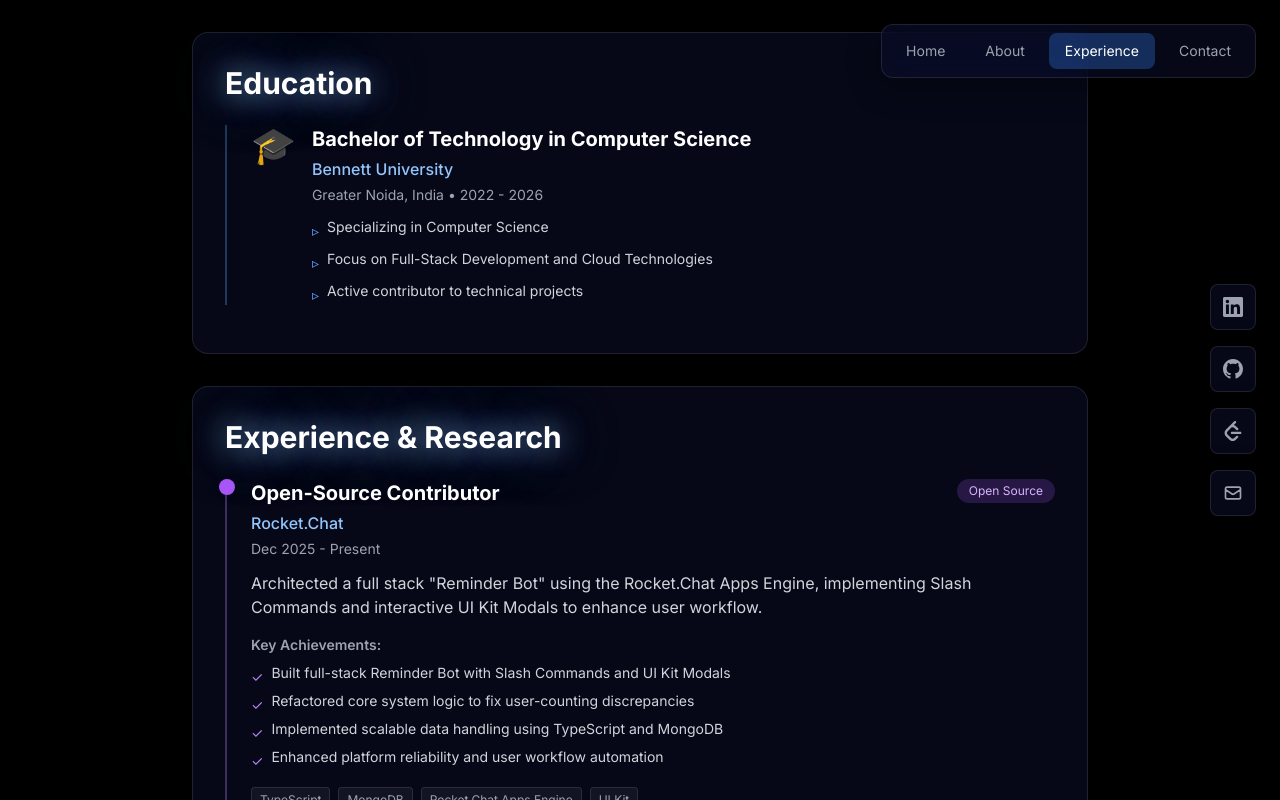
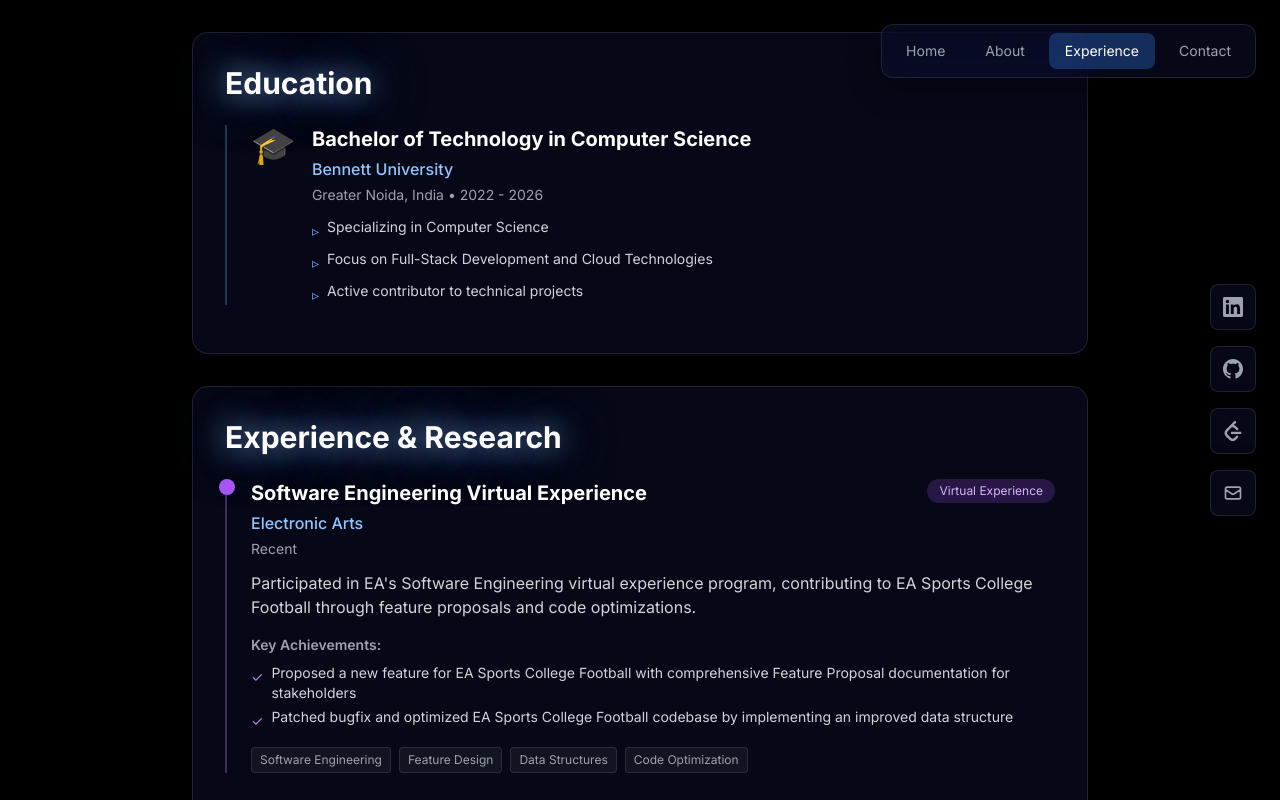
Before and after one commit to adrianYT028/poerfolio_app, a React (Vite) app: page / in a window 1280 px wide. Both pictures are taken after a click on the button "Experience". Built offline with nearby package versions, Linux system fonts and the light colour scheme; no server answers.

Commit message:
Update portfolio: Add EA experience and latest resume

```diff
--- a/src/components/ui/Experience.tsx
+++ b/src/components/ui/Experience.tsx
@@ -2,6 +2,18 @@
 
 export function Experience() {
   const experiences = [
+    {
+      title: 'Software Engineering Virtual Experience',
+      company: 'Electronic Arts',
+      period: 'Recent',
+      type: 'Virtual Experience',
+      description: 'Participated in EA\'s Software Engineering virtual experience program, contributing to EA Sports College Football through feature proposals and code optimizations.',
+      technologies: ['Software Engineering', 'Feature Design', 'Data Structures', 'Code Optimization'],
+      achievements: [
+        'Proposed a new feature for EA Sports College Football with comprehensive Feature Proposal documentation for stakeholders',
+        'Patched bugfix and optimized EA Sports College Football codebase by implementing an improved data structure'
+      ]
+    },
     {
       title: 'Open-Source Contributor',
       company: 'Rocket.Chat',
--- a/src/components/ui/Hero.tsx
+++ b/src/components/ui/Hero.tsx
@@ -46,7 +46,7 @@
             Contact Me
           </a>
           <a
-            href="/Kartik Resume.pdf"
+            href="/KartikBhat Resume .pdf"
             download="Kartik_Bhat_Resume.pdf"
             className="px-5 py-2 bg-white/10 hover:bg-white/20 rounded-lg backdrop-blur-sm border border-white/20 transition-all text-sm md:text-base"
           >
```
Also changed, not shown: tsconfig.json (line endings or trailing spaces), 2 other files (tests, documents, lock files or other folders).
